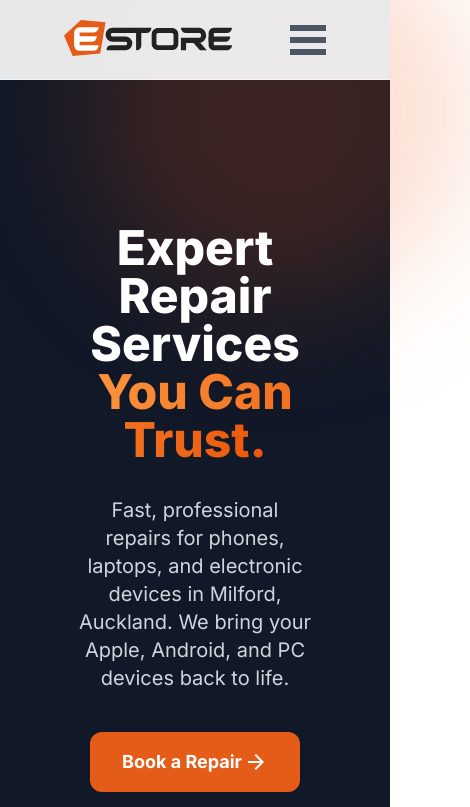
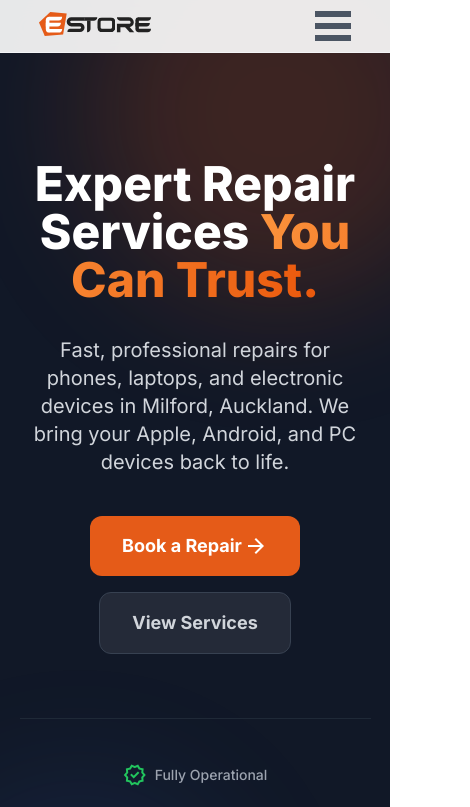
Before and after one commit to togwat/vrepair-website, a React (Vite) app: page / in a window 390 px wide. Shown: the top 807 px of the page, 470 px wide, since content can reach past the window. Built offline with nearby package versions, Linux system fonts and the light colour scheme.

Commit message:
Responsiveness improvements
Default padding & navbar resize. Homepage section 3 phone size redo.

```diff
--- a/src/components/css/Logo.css
+++ b/src/components/css/Logo.css
@@ -1,3 +1,20 @@
 .logo {
     height: 36px;
 }
+
+/* desktop (default css) */
+
+/* laptop */
+@media only screen and (max-width: 1280px) {
+}
+
+/* tablet */
+@media only screen and (max-width: 1024px) {
+}
+
+/* mobile, hide links behind burger */
+@media only screen and (max-width: 768px) {
+    .logo {
+        height: 24px;
+    }
+}
--- a/src/components/css/Navbar.css
+++ b/src/components/css/Navbar.css
@@ -7,7 +7,7 @@
 
     box-sizing: border-box; /* no x-axis overflow */
 
-    width: 100%;
+    width: 100vw;
     height: 80px;
 
     display: flex;
@@ -18,7 +18,7 @@
     border-width: 0 0 1px 0;    /* bottom border */
     border-color: var(--colour-grey-100);
 
-    padding-inline: clamp(4rem, 10vw, 12rem);
+    padding-inline: clamp(2rem, 10vw, 12rem);
     margin-left: auto;
     margin-right: auto;
 
@@ -115,4 +115,8 @@
     .navbar-menu {
         display: block;
     }
+
+    .navbar {
+        height: 53px;   /* same ratio as logo */
+    }
 }
--- a/src/index.css
+++ b/src/index.css
@@ -29,8 +29,14 @@
 	--colour-icon-green: #16A34A;
 	--colour-icon-green-background: #dcfce7;
 
-  /* main body margin/padding */
-  --body-padding-default: clamp(1rem, 20vw, 24rem);
+	/*	main body margin/padding
+		20vw at widest (>= 1920px), 5vw at narrowest (<= 428px)
+		padding = A * vw + B * px
+		A = 24.303
+		B = 82.617
+	*/
+
+	--body-padding-default: clamp(5vw, calc(24.303vw - 82.617px), 20vw);
 
 	scroll-behavior: smooth;
 }
--- a/src/pages/about/components/css/About.css
+++ b/src/pages/about/components/css/About.css
@@ -12,3 +12,22 @@
 .about-section h3 {
     font-size: 1rem;
 }
+
+/* desktop (default css) */
+
+/* laptop */
+@media only screen and (max-width: 1280px) {
+
+}
+
+/* tablet */
+@media only screen and (max-width: 1024px) {
+
+}
+
+/* mobile, hide links behind burger */
+@media only screen and (max-width: 768px) {
+    .about-section {
+        padding-top: 6rem;
+    }
+}
--- a/src/pages/booking/components/css/Booking.css
+++ b/src/pages/booking/components/css/Booking.css
@@ -43,5 +43,7 @@
 
 /* mobile, hide links behind burger */
 @media only screen and (max-width: 768px) {
-
+    .booking-section {
+        padding-top: 6rem;
+    }
 }
--- a/src/pages/home/components/css/Hero.css
+++ b/src/pages/home/components/css/Hero.css
@@ -83,6 +83,10 @@
 
 /* mobile, hide links behind burger */
 @media only screen and (max-width: 768px) {
+    .hero-content {
+        padding-top: 8rem;
+    }
+
     .hero-buttons {
         flex-direction: column;
     }
--- a/src/pages/home/components/css/HeroBackground.css
+++ b/src/pages/home/components/css/HeroBackground.css
@@ -5,6 +5,8 @@
 
     height: 100%;
     width: 100%;
+
+    overflow: clip;
 }
 
 .hero-decoration {
--- a/src/pages/home/components/css/Section3.css
+++ b/src/pages/home/components/css/Section3.css
@@ -0,0 +1,18 @@
+/* desktop (default css) */
+
+/* laptop */
+@media only screen and (max-width: 1280px) {
+
+}
+
+/* tablet */
+@media only screen and (max-width: 1024px) {
+
+}
+
+/* mobile, hide links behind burger */
+@media only screen and (max-width: 768px) {
+    .section3 {
+        padding: 0;
+    }
+}
--- a/src/pages/home/components/css/Section3Box.css
+++ b/src/pages/home/components/css/Section3Box.css
@@ -69,7 +69,12 @@
 
 /* mobile, hide links behind burger */
 @media only screen and (max-width: 768px) {
-    .section3-box-right {
-        padding: 2rem;
+    .section3-box {
+        box-shadow: none;
+        border-radius: 0;
+    }
+
+    .section3-box-left, .section3-box-right {
+        padding-inline: var(--body-padding-default);
     }
 }
```
Lines whose indentation alone changed are shown as unchanged.
